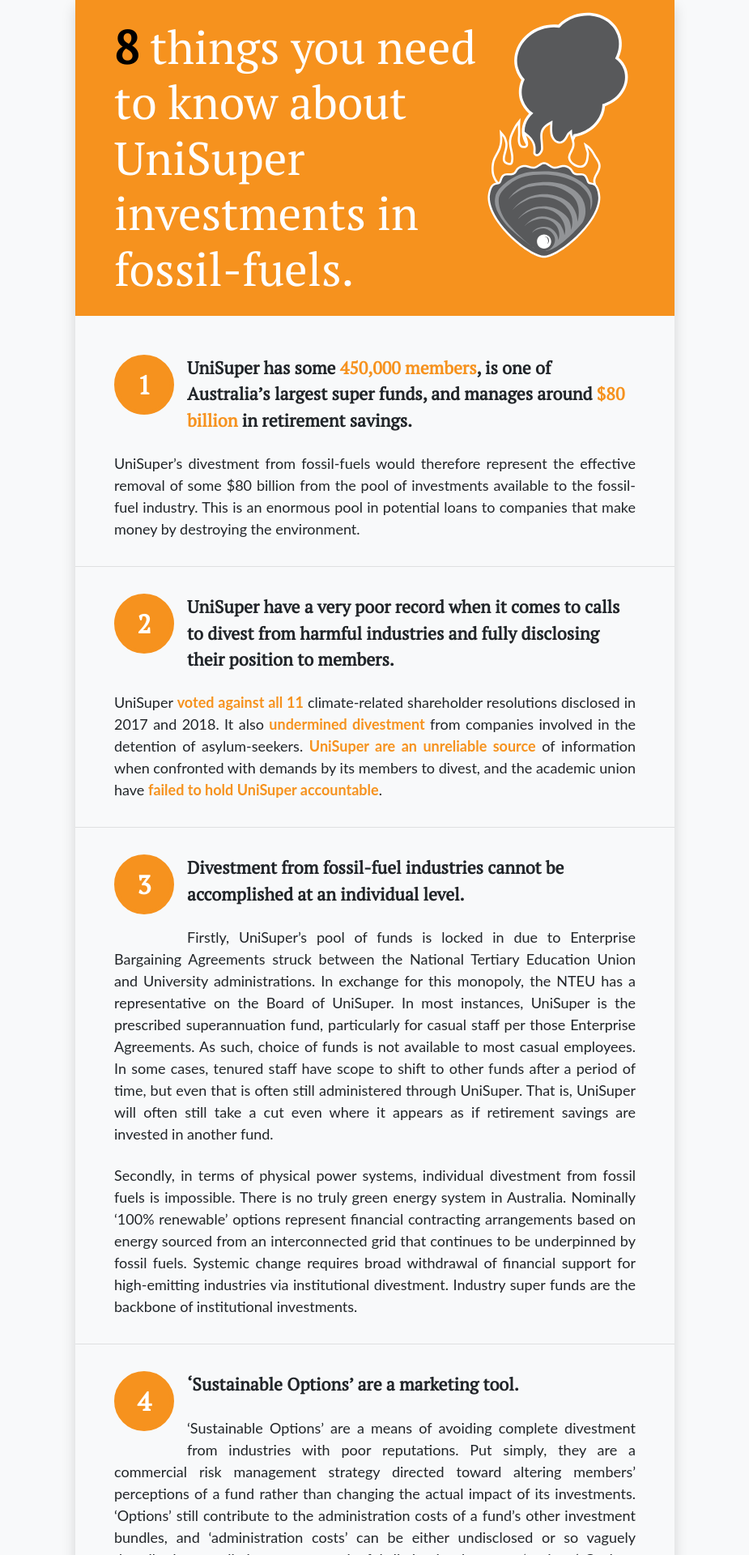
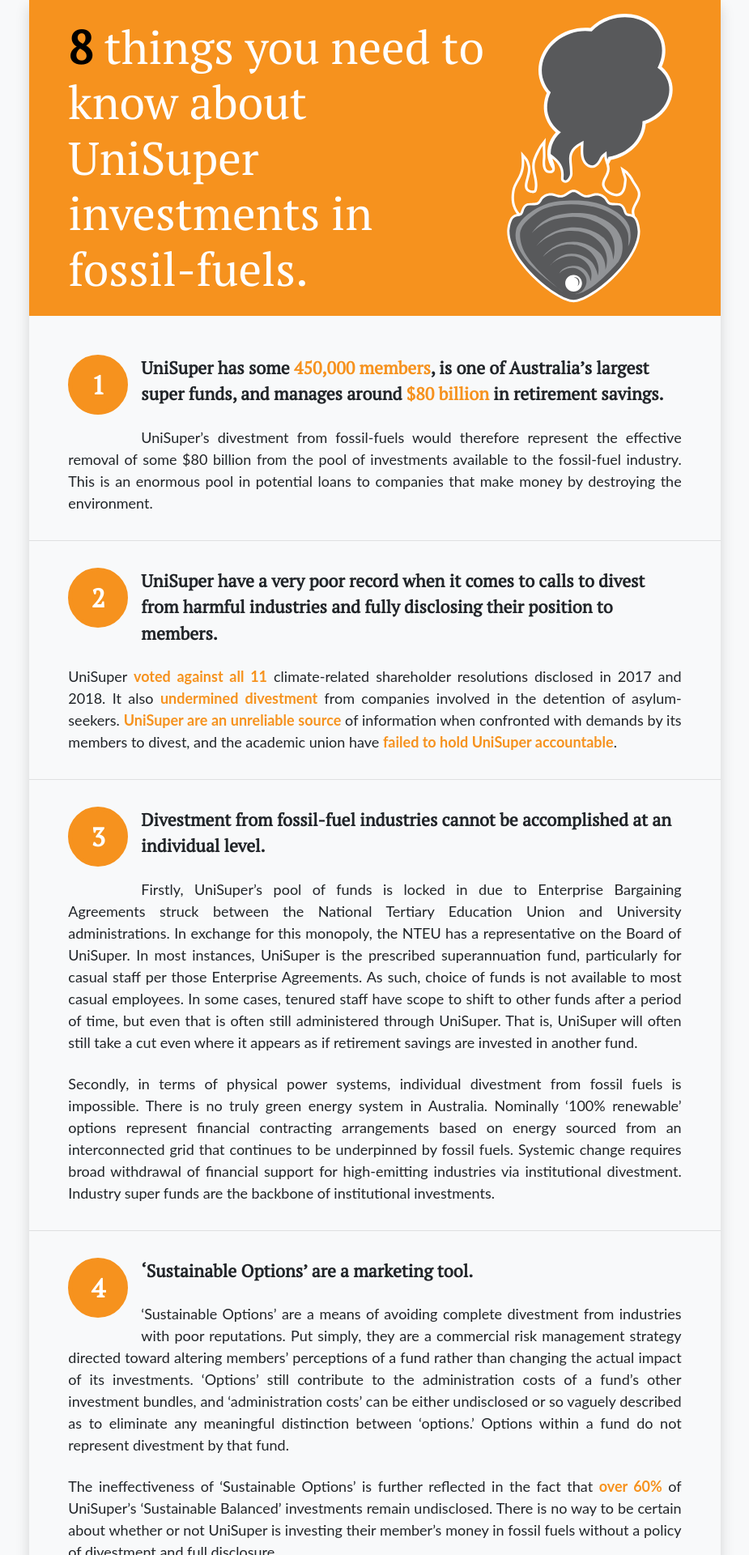
Before and after one commit to superdivest/superdivest.github.io, a Jekyll site: the page built from index.html, in a window 1280 px wide. Shown: the top 1920 px of the page at 81% size, without its empty margins (177-1102 px from the left). Built offline with Jekyll 4.4.1, drawn with Linux system fonts in a browser that asks for light colours; nearby versions of some CDN libraries; some of the changed text lies outside the part shown.

Commit message:
added advisory, moved container down one level, changed body text alignment and increased banner text size on displays sm and less

```diff
--- a/_layouts/default.html
+++ b/_layouts/default.html
@@ -5,14 +5,24 @@
 {% comment %}
 {% include nav.html %}
 {% endcomment %}
-<div class="container">
-    <div class="usd-content-container shadow col-xl-8 offset-xl-2 pb-3">
+<div class="container usd-content-container shadow col-xl-8 offset-xl-2 pb-3">
     <div class="usd-banner-message usd-banner-message--orange py-2">
         <img class="usd-banner-image" src="/assets/img/flaming-clam-smoke.svg">
         <p><strong>{{ site.posts | size }}</strong>
             things you need to know about UniSuper investments in fossil-fuels.</p>
     </div>
     {{ content }}
+    <div class="usd-advisory py-2">
+        <p>
+            This information was compiled by people who have investments in UniSuper and
+            have previously been involved in
+            <a href="https://xborderoperationalmatters.wordpress.com/2017/08/20/hestadivest-disrupting-union-support-for-the-detention-industry/">
+                successful superfund divestment campaigns</a>.
+            Our goal is to cut through the confusion and misinformation that is being
+            circulated on this topic, not to spruik companies which purport to offer 'green investments'
+            or tell you where you should put your money. Be careful out there.
+        </p>
+    </div>
     <div class="usd-banner-message py-2">
         <img class="usd-banner-image" src="/assets/img/flaming-clam.svg">
         <p>Demand full divestment and disclosure.</p>
@@ -22,37 +32,25 @@
         <div class="row">
             <div class="col-lg-6 px-1 mb-3 usd-download">
                 <img src="/assets/img/divest-01.png">
-                    <a class="usd-download-overlay"
-                        href="/assets/img/divest-01.png"
-                        title="Download graphic"
-                        download>
+                <a class="usd-download-overlay" href="/assets/img/divest-01.png" title="Download graphic" download>
                     <i class="fa fa-download fa-2x"></i>
                 </a>
             </div>
             <div class="col-lg-6 px-1 mb-3 usd-download">
                 <img src="/assets/img/divest-02.png">
-                    <a class="usd-download-overlay"
-                        href="/assets/img/divest-02.png"
-                        title="Download graphic"
-                        download>
+                <a class="usd-download-overlay" href="/assets/img/divest-02.png" title="Download graphic" download>
                     <i class="fa fa-download fa-2x"></i>
                 </a>
             </div>
             <div class="col-lg-6 px-1 mb-3 usd-download">
                 <img src="/assets/img/divest-03.png">
-                    <a class="usd-download-overlay"
-                        href="/assets/img/divest-03.png"
-                        title="Download graphic"
-                        download>
+                <a class="usd-download-overlay" href="/assets/img/divest-03.png" title="Download graphic" download>
                     <i class="fa fa-download fa-2x"></i>
                 </a>
             </div>
             <div class="col-lg-6 px-1 mb-3 usd-download">
                 <img src="/assets/img/divest-action.png">
-                    <a class="usd-download-overlay"
-                        href="/assets/img/divest-action.png"
-                        title="Download graphic"
-                        download>
+                <a class="usd-download-overlay" href="/assets/img/divest-action.png" title="Download graphic" download>
                     <i class="fa fa-download fa-2x"></i>
                 </a>
             </div>
@@ -80,4 +78,3 @@
         <p>Join the <a href="https://unisuperdivest.org" target="_blank">UniSuper DIVEST</a> open letter campaign.</p>
     </div>
 </div>
-</div>
--- /dev/null
+++ b/assets/css/components/_advisory.scss
@@ -0,0 +1,26 @@
+.usd-advisory {
+  overflow: auto;
+  margin-left: -15px;
+  margin-right: -15px;
+  margin-bottom: 1rem;
+
+  padding-left: 1rem;
+  padding-right: 1rem;
+
+  p, ul {
+    font-family: $font-family-serif;
+    font-size: 15px;
+    font-weight: bold;
+    margin-top: 1rem;
+    margin-bottom: 1rem;
+  }
+
+  @include media-breakpoint-up(sm) {
+    padding-left: 3rem;
+    padding-right: 3rem;
+
+    p {
+      font-size: 18px;
+    }
+  }
+}
--- a/assets/css/components/_banner-message.scss
+++ b/assets/css/components/_banner-message.scss
@@ -30,7 +30,7 @@
 
   p, ul {
     font-family: $font-family-serif;
-    font-size: 28px;
+    font-size: 34px;
     line-height: 1.2em;
     margin-top: 1rem;
     margin-bottom: 1rem;
--- a/assets/css/components/_content-container.scss
+++ b/assets/css/components/_content-container.scss
@@ -23,7 +23,7 @@
 
     p:not(:first-of-type) {
       margin-top: 1.5rem;
-      text-align: justify;
+      text-align: left;
     }
 
     @include media-breakpoint-up(sm) {
@@ -32,6 +32,10 @@
 
       p, ul {
         font-size: 18px;
+      }
+
+      p:not(:first-of-type) {
+        text-align: justify;
       }
     }
   }
--- a/assets/css/style.scss
+++ b/assets/css/style.scss
@@ -7,8 +7,8 @@
 .usd {
   @import 'utilities/usd-colors';
 
+  @import 'components/advisory';
   @import 'components/banner-message';
-
   @import 'components/call-to-action';
   @import 'components/contact-form';
   @import 'components/content-container';
--- a/index.html
+++ b/index.html
@@ -1,5 +1,5 @@
 ---
-title: 9 things you need to know about UniSuper investments in fossil-fuels
+title: 8 things you need to know about UniSuper investments in fossil-fuels
 layout: index
 image: "/assets/img/divest-01.png"
 ---
```
Lines whose indentation alone changed are shown as unchanged.
